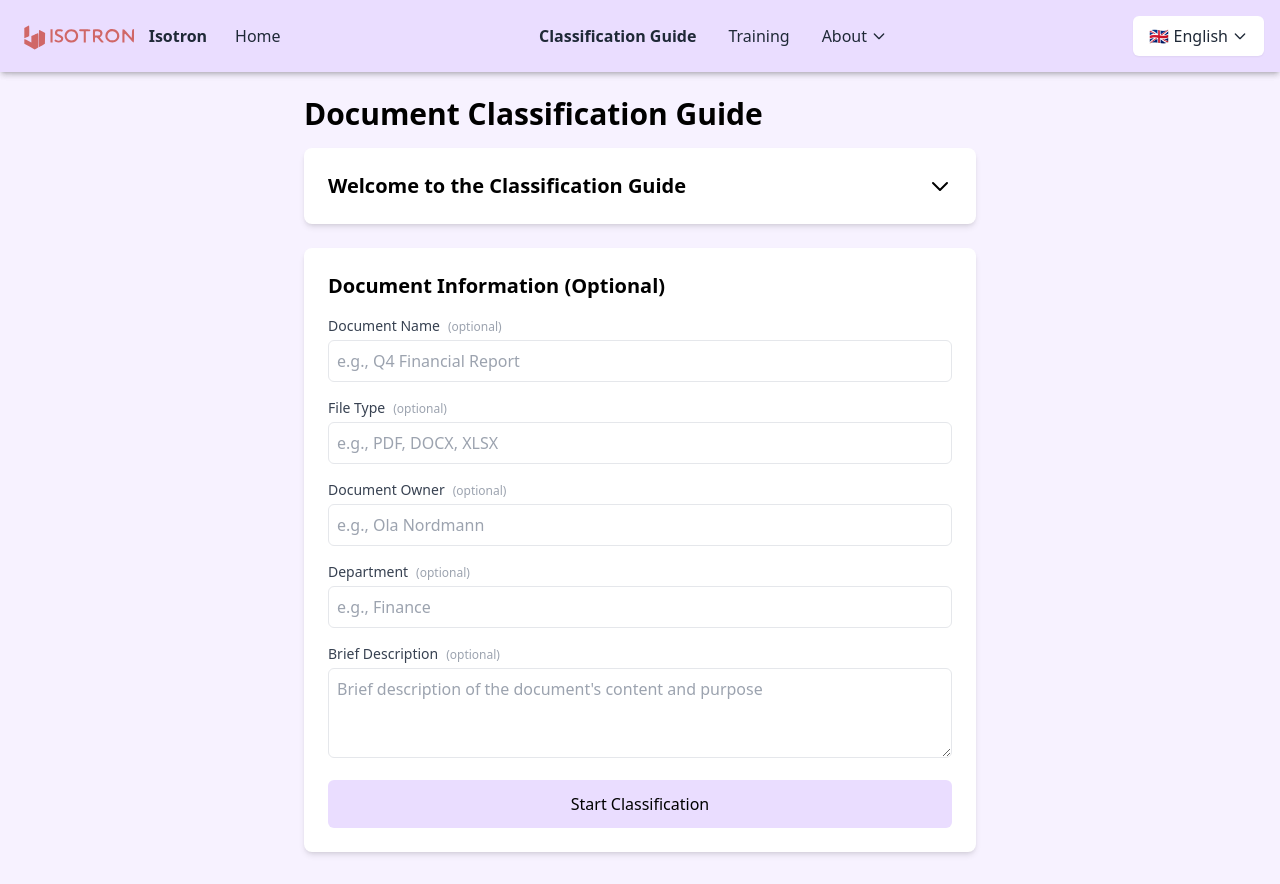
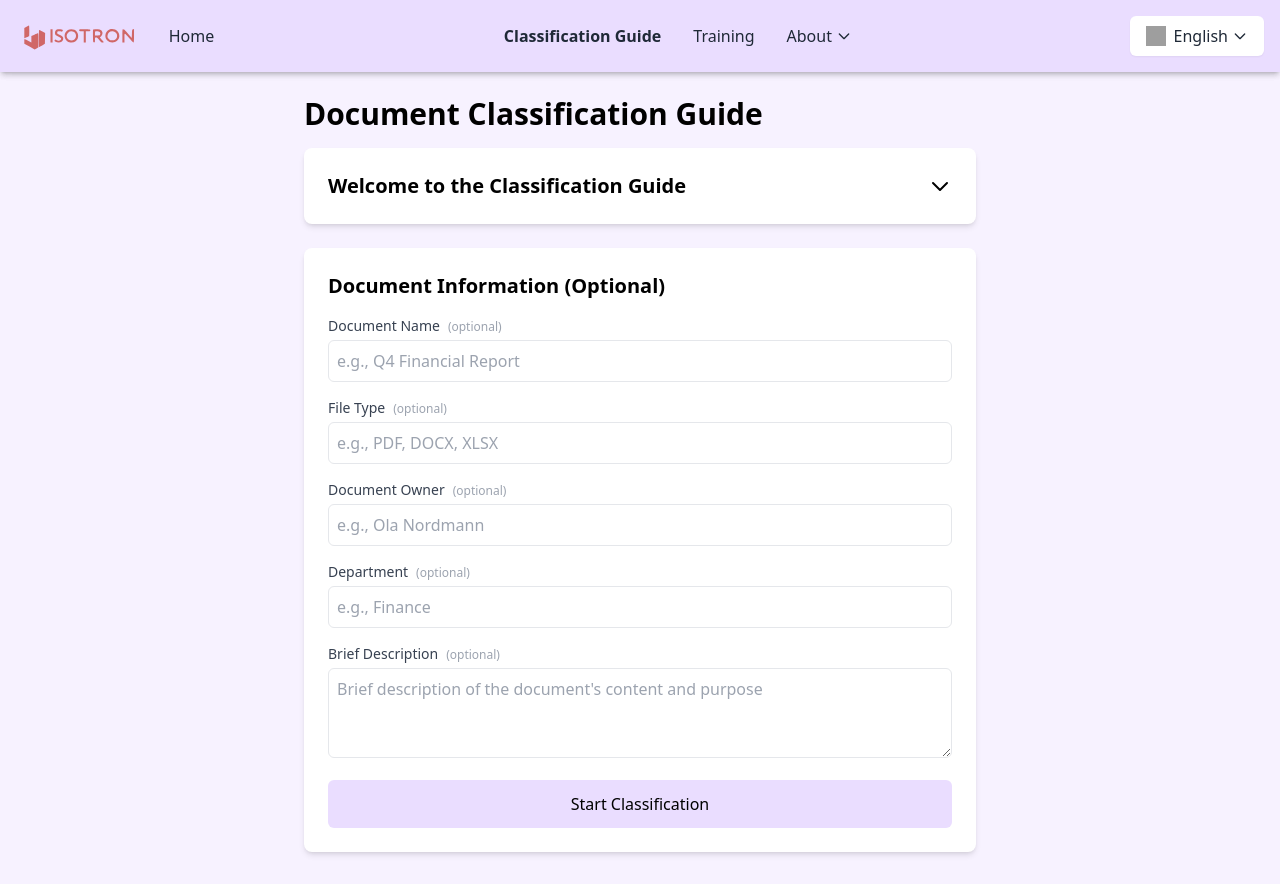
Before and after one commit to Ritz0101/BachelorSite, a React (Vite) app in the folder isotron/: page /guide in a window 1280 px wide. Built offline with nearby package versions, Linux system fonts and the light colour scheme; grey boxes are pictures that could not be loaded.

Commit message:
Oppdatert header med nytt design

```diff
--- a/isotron/src/components/header.jsx
+++ b/isotron/src/components/header.jsx
@@ -62,7 +62,6 @@ function Header() {
         <div className="flex items-center">
           <Link to="/" className="-m-1.5 p-1.5 flex items-center group">
             <IsotronLogo className="h-8 w-auto text-custom-black transition-transform duration-300 group-hover:scale-110" />
-            <span className="ml-2 font-semibold text-gray-800 hidden sm:block">Isotron</span>
           </Link>
           <Link to="/" className={`ml-4 px-3 py-2 rounded-md text-gray-800 font-medium transition-colors duration-200 hover:bg-purple-200 ${isActive('/') ? 'bg-purple-200 font-semibold' : ''}`}>
             Home
@@ -110,10 +109,12 @@ function Header() {
                 <Link to="/about" className="block px-4 py-2 text-sm text-gray-700 hover:bg-gray-100 transition-colors duration-150">About</Link>
                 <Link to="/iso27001" className="block px-4 py-2 text-sm text-gray-700 hover:bg-gray-100 transition-colors duration-150">ISO 27001</Link>
                 <Link to="/contact" className="block px-4 py-2 text-sm text-gray-700 hover:bg-gray-100 transition-colors duration-150">Contact</Link>
-                <button className="w-full text-left flex items-center gap-x-2 px-4 py-2 text-sm text-gray-700 hover:bg-gray-100 transition-colors duration-150">
-                  <BugIcon className="h-4 w-4 flex-none text-gray-500" />
-                  <span>Meld feil på siden</span>
-                </button>
+                <div className="border-t border-gray-200 mt-1 pt-1">
+                  <button className="w-full text-left flex items-center gap-x-2 px-4 py-2 text-sm text-gray-700 hover:bg-gray-100 transition-colors duration-150 bg-gray-50">
+                    <BugIcon className="h-4 w-4 flex-none text-gray-500" />
+                    <span>Meld feil på siden</span>
+                  </button>
+                </div>
               </div>
             </div>
           </div>
@@ -127,9 +128,24 @@ function Header() {
             aria-expanded={isLanguageOpen}
             aria-haspopup="true"
           >
-            {language === 'en' && <span className="flex items-center">🇬🇧 English</span>}
-            {language === 'no' && <span className="flex items-center">🇳🇴 Norsk</span>}
-            {language === 'pl' && <span className="flex items-center">🇵🇱 Polski</span>}
+            {language === 'en' && (
+              <span className="flex items-center">
+                <img src="/flag-en.svg" alt="" className="w-5 h-5 mr-2" />
+                English
+              </span>
+            )}
+            {language === 'no' && (
+              <span className="flex items-center">
+                <img src="/flag-no.svg" alt="" className="w-5 h-5 mr-2" />
+                Norsk
+              </span>
+            )}
+            {language === 'pl' && (
+              <span className="flex items-center">
+                <img src="/flag-pl.svg" alt="" className="w-5 h-5 mr-2" />
+                Polski
+              </span>
+            )}
             <svg
               className={`ml-1 w-4 h-4 transition-transform duration-200 ${isLanguageOpen ? 'rotate-180' : ''}`}
               fill="none"
@@ -153,21 +169,21 @@ function Header() {
                 onClick={() => handleLanguageChange('en')}
                 className="w-full flex items-center px-4 py-2 text-sm text-gray-700 hover:bg-gray-100 transition-colors duration-150"
               >
-                <span className="mr-2">🇬🇧</span>
+                <img src="/flag-en.svg" alt="" className="w-5 h-5 mr-2" />
                 English
               </button>
               <button
                 onClick={() => handleLanguageChange('no')}
                 className="w-full flex items-center px-4 py-2 text-sm text-gray-700 hover:bg-gray-100 transition-colors duration-150"
               >
-                <span className="mr-2">🇳🇴</span>
+                <img src="/flag-no.svg" alt="" className="w-5 h-5 mr-2" />
                 Norsk
               </button>
               <button
                 onClick={() => handleLanguageChange('pl')}
                 className="w-full flex items-center px-4 py-2 text-sm text-gray-700 hover:bg-gray-100 transition-colors duration-150"
               >
-                <span className="mr-2">🇵🇱</span>
+                <img src="/flag-pl.svg" alt="" className="w-5 h-5 mr-2" />
                 Polski
               </button>
             </div>
```
